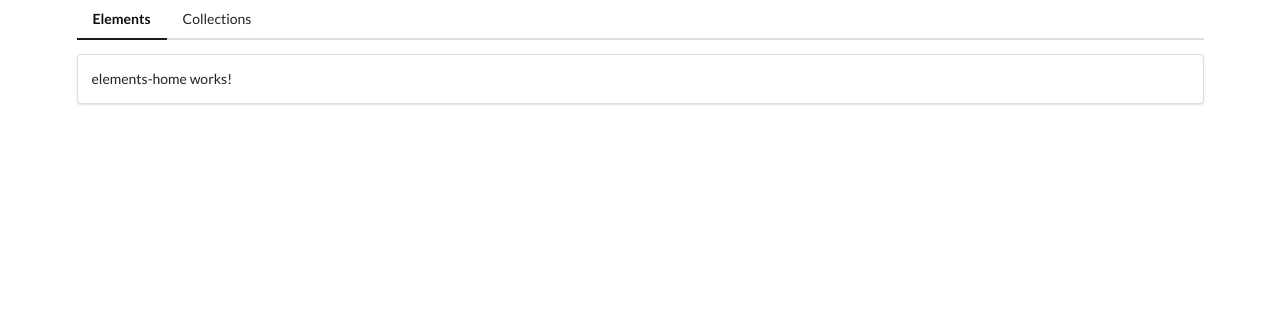
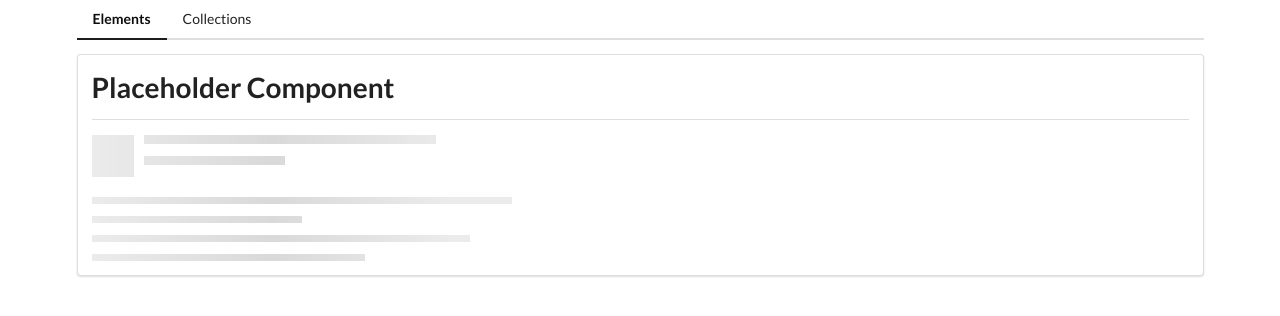
Before and after one commit to sidsid14/angular_comps, an Angular app: page /elements in a window 1280 px wide. Shown: the top 316 px of the page. Built offline with nearby package versions, Linux system fonts and the light colour scheme.

Commit message:
placeholder component with times directive

```diff
--- a/src/app/elements/elements-home/elements-home.component.html
+++ b/src/app/elements/elements-home/elements-home.component.html
@@ -1 +1,3 @@
-<p>elements-home works!</p>
+<h1>Placeholder Component</h1>
+<div class="ui divider"></div>
+<app-placeholder [header]="true" [lines]="4"></app-placeholder>
--- a/src/app/elements/elements.module.ts
+++ b/src/app/elements/elements.module.ts
@@ -3,11 +3,15 @@
 
 import { ElementsRoutingModule } from './elements-routing.module';
 import { ElementsHomeComponent } from './elements-home/elements-home.component';
+import { PlaceholderComponent } from './placeholder/placeholder.component';
+import { TimesDirective } from './times.directive';
 
 
 @NgModule({
   declarations: [
-    ElementsHomeComponent
+    ElementsHomeComponent,
+    PlaceholderComponent,
+    TimesDirective
   ],
   imports: [
     CommonModule,
--- /dev/null
+++ b/src/app/elements/placeholder/placeholder.component.html
@@ -0,0 +1,10 @@
+<div class="ui placeholder">
+    <div class="image header" *ngIf="header">
+        <div class="line"></div>
+        <div class="line"></div>
+    </div>
+    <div class="paragraph">
+        <div class="line" *appTimes="lines"></div>
+
+    </div>
+</div>
--- /dev/null
+++ b/src/app/elements/placeholder/placeholder.component.ts
@@ -0,0 +1,14 @@
+import { Component, Input, OnInit } from '@angular/core';
+
+@Component({
+  selector: 'app-placeholder',
+  templateUrl: './placeholder.component.html',
+  styleUrls: ['./placeholder.component.css'],
+})
+export class PlaceholderComponent implements OnInit {
+  @Input('header') header = true;
+  @Input('lines') lines = 3;
+  constructor() {}
+
+  ngOnInit(): void {}
+}
--- /dev/null
+++ b/src/app/elements/times.directive.ts
@@ -0,0 +1,18 @@
+import { Directive, Input, TemplateRef, ViewContainerRef } from '@angular/core';
+
+@Directive({
+  selector: '[appTimes]',
+})
+export class TimesDirective {
+  constructor(
+    private viewContainer: ViewContainerRef,
+    private templateRef: TemplateRef<any>
+  ) {}
+
+  @Input('appTimes') set render(times: number) {
+    this.viewContainer.clear();
+    for (let i = 0; i < times; i++) {
+      this.viewContainer.createEmbeddedView(this.templateRef, {});
+    }
+  }
+}
```
Also changed, not shown: src/app/elements/placeholder/placeholder.component.css (added), 2 other files (tests, documents, lock files or other folders).
